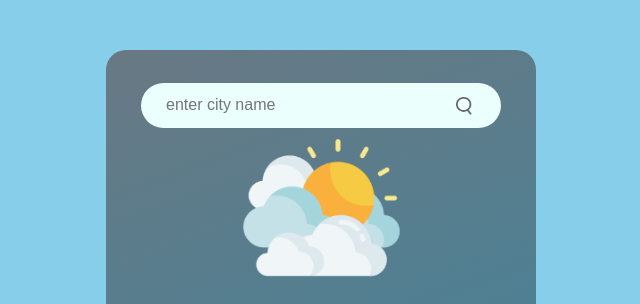
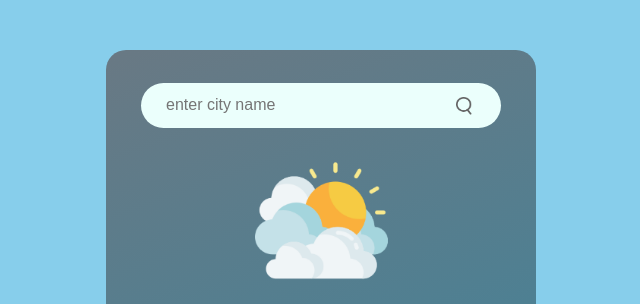
Before and after one commit to kidist-berhanu/Afronex-Task-3-Weather_web_App, a plain HTML site: page index.html in a window 1280 px wide. Shown: the top 304 px of the page, without its empty margins (319-959 px from the left). Drawn offline with Linux system fonts and the light colour scheme.

Commit message:
Update style.css

```diff
--- a/style.css
+++ b/style.css
@@ -59,8 +59,8 @@ body{
     width: 16px;
 }
 .weather-icon{
-    width: 200px;
-    margin-top: 2px;
+    width: 170px;
+    margin-top: 30px;
 }
 .weather h1{
     font-size: 70px;
```
